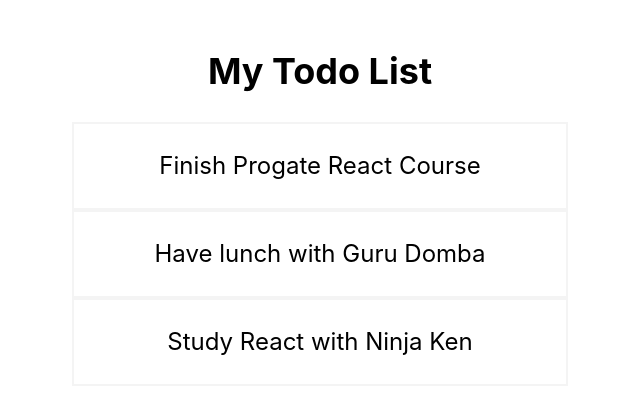
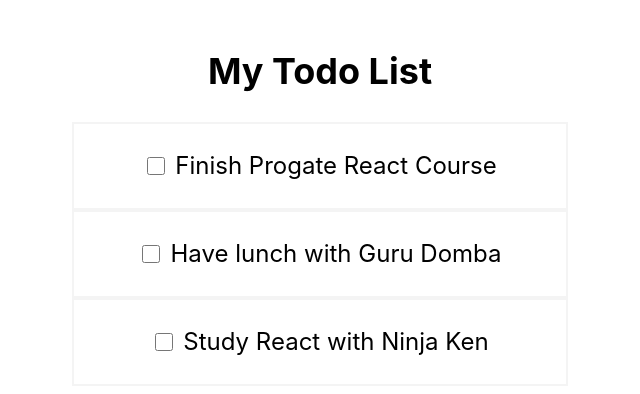
Before and after one commit to violitaandriana/progate-todo-app, a React (Vite) app: page / in a window 1280 px wide. Shown: the top 394 px of the page, without its empty margins (320-960 px from the left). Built offline with nearby package versions, Linux system fonts and the light colour scheme.

Commit message:
Develop toggle todo feature

```diff
--- a/src/App.jsx
+++ b/src/App.jsx
@@ -20,24 +20,35 @@
     },
   ]);
 
-  console.log(todos);
+  const toggleCompleted = (todoId) => {
+    const updatedTodos = todos.map((todo) => {
+      if (todo.id === todoId && todo.completed === false) {
+        todo.completed = true;
+      }
+      else {
+        todo.completed = false;
+      }
+      return todo;
+    });
+    setTodos(updatedTodos);
+  };
 
   return (
     <div style={styles.container}>
       <h1 style={styles.title}>My Todo List</h1>
-      <Todos todos={todos} />
+      <Todos todos={todos} toggleCompleted={toggleCompleted} />
     </div>
   );
 }
 
 const styles = {
   container: {
-    textAlign: 'center',
-    padding: '12px',
+    textAlign: "center",
+    padding: "12px",
   },
   title: {
-    fontSize: '36px',
-  }
-}
+    fontSize: "36px",
+  },
+};
 
 export default App;
--- a/src/components/TodoItem.jsx
+++ b/src/components/TodoItem.jsx
@@ -1,15 +1,32 @@
 /* eslint-disable react/prop-types */
-export default function TodoItem({ todo }) {
+export default function TodoItem({ todo, toggleCompleted }) {
+  const getTodoTitleStyle = () => {
+    if (todo.completed === true) {
+      return { textDecoration: "line-through" };
+    } else {
+      return { textDecoration: "none" };
+    }
+  };
+
   return (
     <div style={styles.todoItem}>
-    <p>{todo.title}</p>
-  </div>
+      <input type="checkbox" style={styles.checkbox} onChange={() => toggleCompleted(todo.id)} />
+      <p style={getTodoTitleStyle()}>{todo.title}</p>
+    </div>
   );
 }
 
 const styles = {
   todoItem: {
-    border: '2px solid #f4f4f4',
-    fontSize: '24px',
+    border: "2px solid #f4f4f4",
+    fontSize: "24px",
+    display: "flex",
+    justifyContent: "center",
+    alignItems: "center",
   },
-}
+  checkbox: {
+    marginRight: "10px",
+    height: "18px",
+    width: "18px",
+  },
+};
--- a/src/components/Todos.jsx
+++ b/src/components/Todos.jsx
@@ -1,11 +1,11 @@
 /* eslint-disable react/prop-types */
 import TodoItem from "./TodoItem";
 
-export default function Todos({ todos }) {
+export default function Todos({ todos, toggleCompleted }) {
   return (
     <div style={styles.container}>
       {todos.map((todo) => {
-        return <TodoItem key={todo.id} todo={todo} />;
+        return <TodoItem key={todo.id} todo={todo} toggleCompleted={toggleCompleted} />;
       })}
     </div>
   );
```
